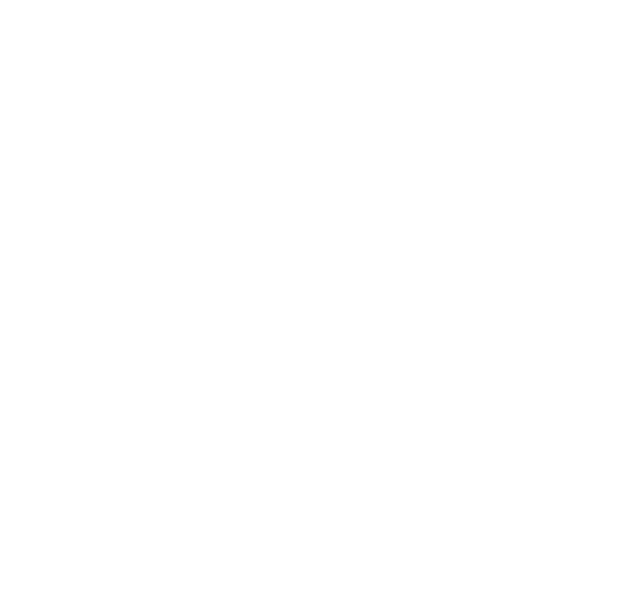
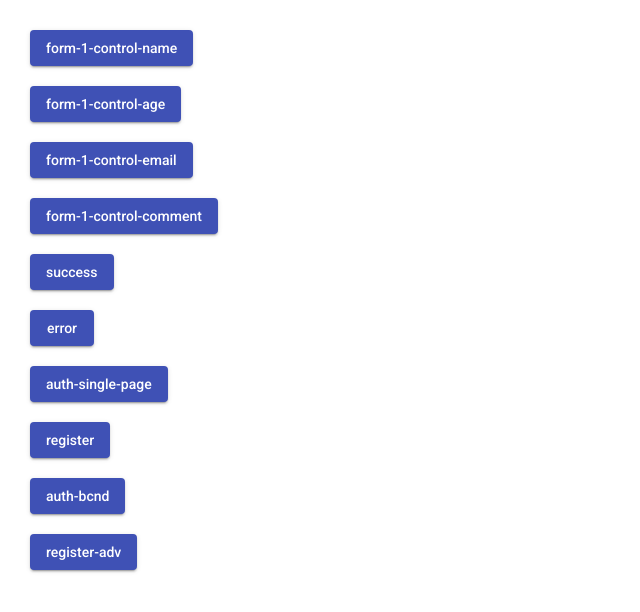
Before and after one commit to och-karr/ng-auth-n-validation, an Angular app: page / in a window 1280 px wide. Shown: the top 612 px of the page, without its empty margins (0-640 px from the left). Built offline with nearby package versions, Linux system fonts and the light colour scheme.

Commit message:
feat: add buttons to home

```diff
--- a/src/app/app-routing.module.ts
+++ b/src/app/app-routing.module.ts
@@ -4,23 +4,25 @@
 import {FormAgeComponent} from './components/form-age/form-age.component';
 import {FormEmailComponent} from './components/form-email/form-email.component';
 import {FormCommentComponent} from './components/form-comment/form-comment.component';
-import {FormNameComponentModule} from './components/form-name/form-name.component-module';
-import {FormAgeComponentModule} from './components/form-age/form-age.component-module';
-import {FormEmailComponentModule} from './components/form-email/form-email.component-module';
-import {FormCommentComponentModule} from './components/form-comment/form-comment.component-module';
 import {SuccessComponent} from './components/success/success.component';
 import {ErrorComponent} from './components/error/error.component';
 import {AuthFormComponent} from './components/auth-form/auth-form.component';
 import {RegisterFormComponent} from './components/register-form/register-form.component';
 import {AuthFormBcndComponent} from './components/auth-form-bcnd/auth-form-bcnd.component';
+import {RegisterAdvValComponent} from './components/register-adv-val/register-adv-val.component';
+import {HomeComponent} from './components/home/home.component';
+import {FormNameComponentModule} from './components/form-name/form-name.component-module';
+import {FormAgeComponentModule} from './components/form-age/form-age.component-module';
+import {FormEmailComponentModule} from './components/form-email/form-email.component-module';
+import {FormCommentComponentModule} from './components/form-comment/form-comment.component-module';
 import {SuccessComponentModule} from './components/success/success.component-module';
 import {ErrorComponentModule} from './components/error/error.component-module';
 import {AuthFormComponentModule} from './components/auth-form/auth-form.component-module';
 import {RegisterFormComponentModule} from './components/register-form/register-form.component-module';
 import {AuthFormBcndComponentModule} from './components/auth-form-bcnd/auth-form-bcnd.component-module';
-import {RegisterAdvValComponent} from './components/register-adv-val/register-adv-val.component';
 import {RegisterAdvValComponentModule} from './components/register-adv-val/register-adv-val.component-module';
 import {AuthenticationServiceModule} from './services/authentication.service-module';
+import {HomeComponentModule} from './components/home/home.component-module';
 
 @NgModule({
   imports: [RouterModule.forRoot([{
@@ -29,23 +31,20 @@
   }, {path: 'form-1-control-age', component: FormAgeComponent}, {
     path: 'form-1-control-email',
     component: FormEmailComponent
-  }, {
-    path: 'form-1-control-comment',
-    component: FormCommentComponent
-  }, {
-    path: 'success', component: SuccessComponent}, {
-    path: 'error',
-    component: ErrorComponent
-  }, {path: 'auth-single-page', component: AuthFormComponent}, {
-    path: 'register',
-    component: RegisterFormComponent
-  }, {
+  }, {path: 'form-1-control-comment', component: FormCommentComponent}, {
+    path: 'success',
+    component: SuccessComponent
+  }, {path: 'error', component: ErrorComponent}, {
+    path: 'auth-single-page',
+    component: AuthFormComponent
+  }, {path: 'register', component: RegisterFormComponent}, {
     path: 'auth-bcnd',
     component: AuthFormBcndComponent
-  }, {
-    path: 'register-adv',
-    component: RegisterAdvValComponent
-  }]), FormNameComponentModule, FormAgeComponentModule, FormEmailComponentModule, FormCommentComponentModule, SuccessComponentModule, ErrorComponentModule, AuthFormComponentModule, RegisterFormComponentModule, AuthFormBcndComponentModule, RegisterAdvValComponentModule, AuthenticationServiceModule],
+  }, {path: 'register-adv', component: RegisterAdvValComponent}, {
+    path: '',
+    component: HomeComponent
+  }]), FormNameComponentModule, FormAgeComponentModule, FormEmailComponentModule, FormCommentComponentModule, SuccessComponentModule, ErrorComponentModule, AuthFormComponentModule, RegisterFormComponentModule, AuthFormBcndComponentModule, RegisterAdvValComponentModule, AuthenticationServiceModule, HomeComponentModule],
   exports: [RouterModule]
 })
-export class AppRoutingModule { }
+export class AppRoutingModule {
+}
--- a/src/app/components/home/home.component.html
+++ b/src/app/components/home/home.component.html
@@ -0,0 +1,32 @@
+<div class="home-buttons-container">
+  <div class="home-button">
+    <button type="button" mat-raised-button color="primary" [routerLink]="'/form-1-control-name'">form-1-control-name</button>
+  </div>
+  <div class="home-button">
+    <button type="button" mat-raised-button color="primary" [routerLink]="'/form-1-control-age'">form-1-control-age</button>
+  </div>
+  <div class="home-button">
+    <button type="button" mat-raised-button color="primary" [routerLink]="'/form-1-control-email'">form-1-control-email</button>
+  </div>
+  <div class="home-button">
+    <button type="button" mat-raised-button color="primary" [routerLink]="'/form-1-control-comment'">form-1-control-comment</button>
+  </div>
+  <div class="home-button">
+    <button type="button" mat-raised-button color="primary" [routerLink]="'/success'">success</button>
+  </div>
+  <div class="home-button">
+    <button type="button" mat-raised-button color="primary" [routerLink]="'/error'">error</button>
+  </div>
+  <div class="home-button">
+    <button type="button" mat-raised-button color="primary" [routerLink]="'/auth-single-page'">auth-single-page</button>
+  </div>
+  <div class="home-button">
+    <button type="button" mat-raised-button color="primary" [routerLink]="'/register'">register</button>
+  </div>
+  <div class="home-button">
+    <button type="button" mat-raised-button color="primary" [routerLink]="'/auth-bcnd'">auth-bcnd</button>
+  </div>
+  <div class="home-button">
+    <button type="button" mat-raised-button color="primary" [routerLink]="'/register-adv'">register-adv</button>
+  </div>
+</div>
--- a/src/app/components/home/home.component.scss
+++ b/src/app/components/home/home.component.scss
@@ -0,0 +1,7 @@
+.home-buttons-container {
+  padding: 20px;
+}
+
+.home-button {
+  padding: 10px;
+}
```
Also changed, not shown: src/app/components/home/home.component-module.ts (+6 -1 lines).
